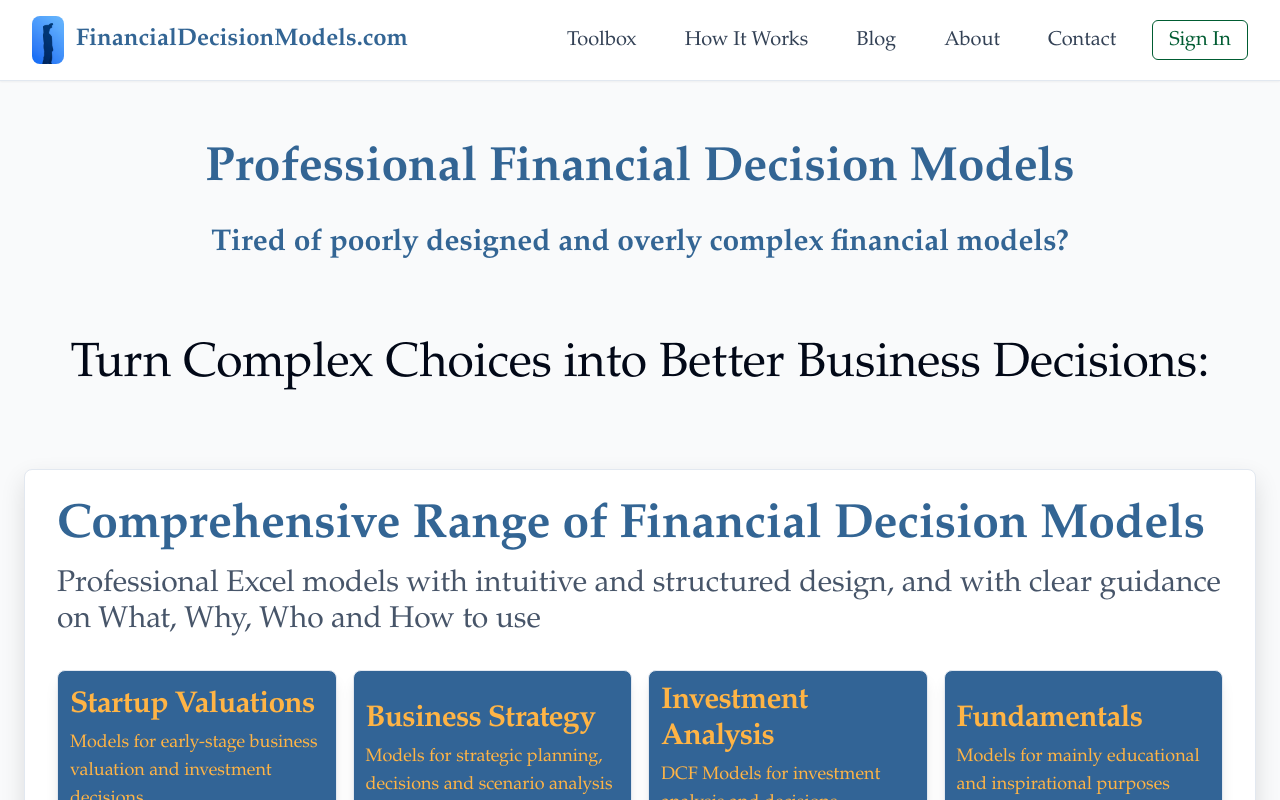
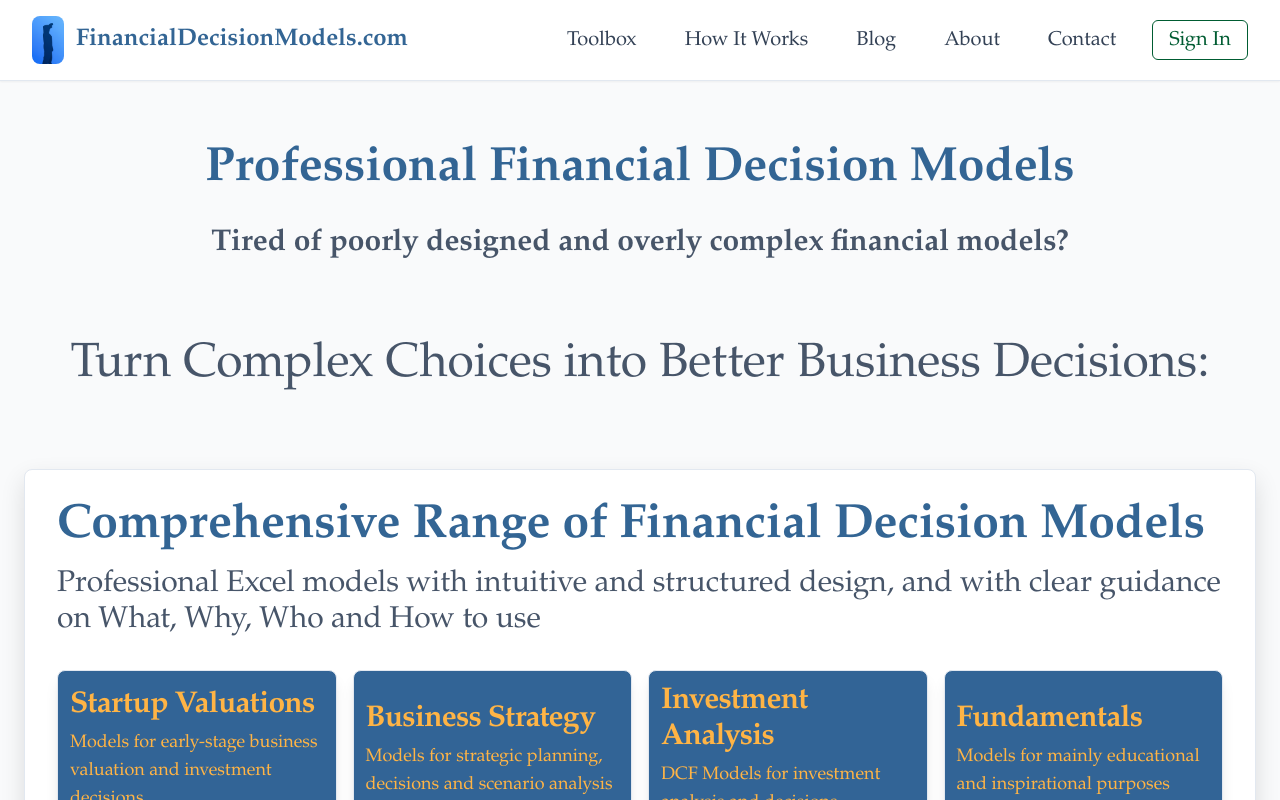
Before and after one commit to PalleFloe/finance-access-pilot, a React (Vite) app: page / in a window 1280 px wide. Shown: the top 800 px of the page. Built offline with nearby package versions, Linux system fonts and the light colour scheme.

Commit message:
Update hero section font color

```diff
--- a/src/components/sections/HeroSection.tsx
+++ b/src/components/sections/HeroSection.tsx
@@ -8,10 +8,10 @@ const HeroSection = () => {
         <h1 className="font-garamond text-2xl md:text-4xl lg:text-5xl font-bold text-brand-blue mb-8">
           Professional Financial Decision Models
         </h1>
-        <h2 className="font-garamond text-lg sm:text-xl md:text-2xl lg:text-3xl font-bold text-brand-blue mb-20 mx-auto leading-[1.3] max-w-5xl">
+        <h2 className="font-garamond text-lg sm:text-xl md:text-2xl lg:text-3xl font-bold text-slate-600 mb-20 mx-auto leading-[1.3] max-w-5xl">
           Tired of poorly designed and overly complex financial models?
         </h2>
-        <p className="font-garamond text-lg md:text-4xl lg:text-5xl font-normal text-foreground mx-auto leading-[1.4] max-w-6xl mb-2">
+        <p className="font-garamond text-lg md:text-4xl lg:text-5xl font-normal text-slate-600 mx-auto leading-[1.4] max-w-6xl mb-2">
           Turn Complex Choices into Better Business Decisions:
         </p>
       </div>
```
